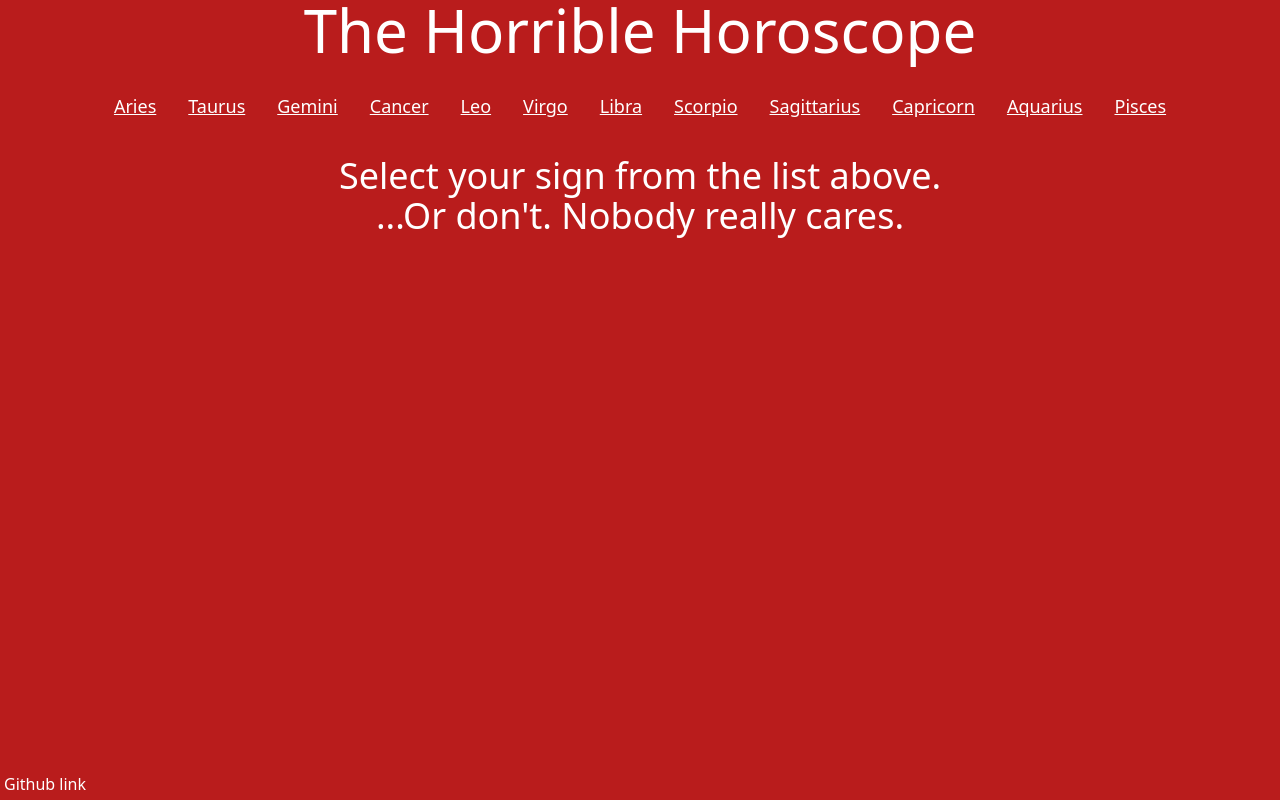
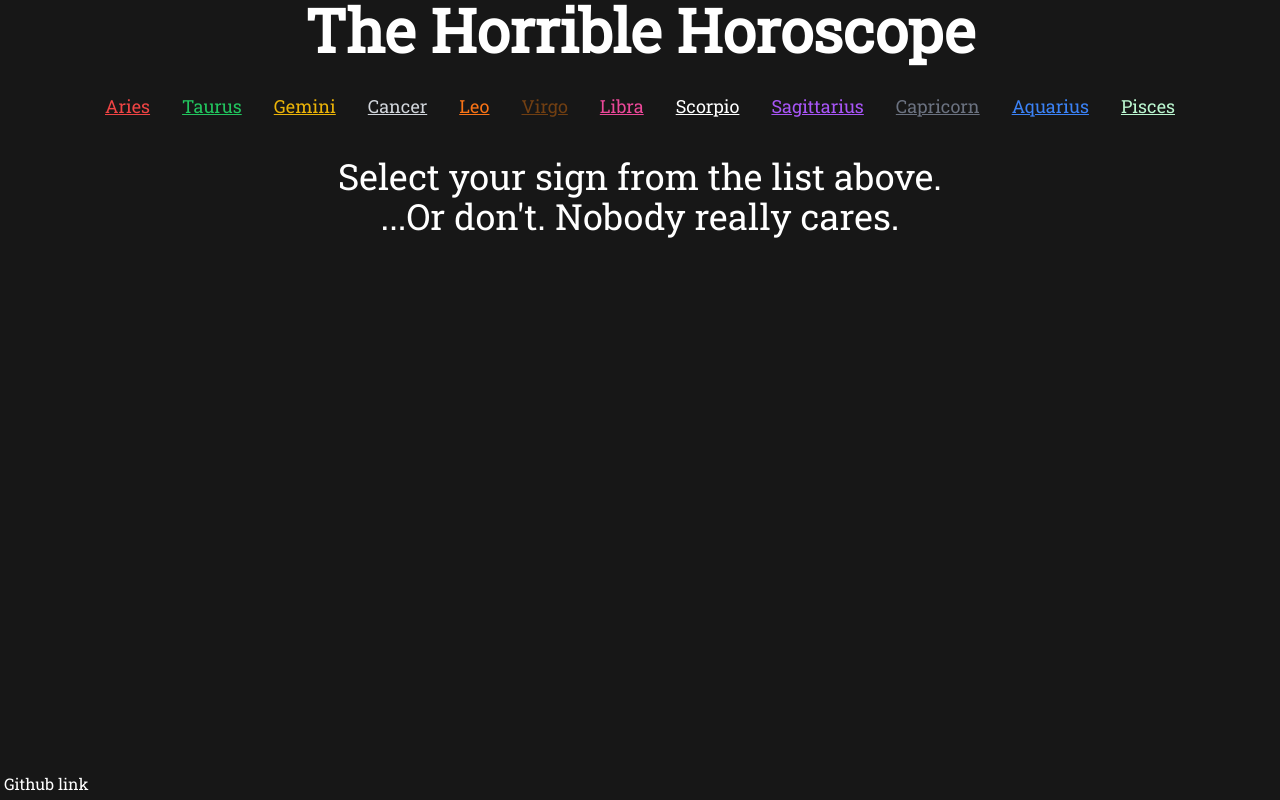
Before and after one commit to joayo13/horrible-horoscope, a React (Create React App) app: page / in a window 1280 px wide. Built offline with nearby package versions, Linux system fonts and the light colour scheme.

Commit message:
changed color schemes

```diff
--- a/public/index.html
+++ b/public/index.html
@@ -14,6 +14,9 @@
     -->
     <link rel="manifest" href="%PUBLIC_URL%/manifest.json" />
     <title>Horrible Horoscope</title>
+    <link rel="preconnect" href="https://fonts.googleapis.com">
+    <link rel="preconnect" href="https://fonts.gstatic.com" crossorigin>
+    <link href="https://fonts.googleapis.com/css2?family=Roboto+Slab&display=swap" rel="stylesheet">
   </head>
   <body>
     <noscript>You need to enable JavaScript to run this app.</noscript>
--- a/src/App.js
+++ b/src/App.js
@@ -1,28 +1,33 @@
 import { useState } from "react";
-
+import './animations.css'
 
 function App() {
   const [sign, setSign] = useState(undefined)
+  function handleSignSelect(e) {
+    const signName = e.target.id
+    console.log(signName)
+    setSign(signName)
+  }
   return (
-    <div className="text-center bg-red-700 h-screen text-white">
-    <h1 className="text-6xl">The Horrible Horoscope</h1>
-    <ul className="flex flex-wrap gap-8 justify-center px-1 py-8 md:text-lg underline">
-    <button>Aries</button>
-    <button>Taurus</button>
-    <button>Gemini</button>
-    <button>Cancer</button>
-    <button>Leo</button>
-    <button>Virgo</button>
-    <button>Libra</button>
-    <button>Scorpio</button>
-    <button>Sagittarius</button>
-    <button>Capricorn</button>
-    <button>Aquarius</button>
-    <button>Pisces</button>
+    <div className="text-center bg-neutral-900 h-screen text-white">
+    <h1 className="text-6xl"><strong>The Horrible Horoscope</strong></h1>
+    <ul className="flex flex-wrap gap-8 justify-center px-1 py-8 md:text-lg">
+    <button id="Aries" className="text-red-500 underline" onClick={(e) => handleSignSelect(e)}>Aries</button>
+    <button id="Taurus" className="text-green-500 underline"onClick={(e) => handleSignSelect(e)}>Taurus</button>
+    <button id="Gemini" className="text-yellow-500 underline"onClick={(e) => handleSignSelect(e)}>Gemini</button>
+    <button id="Cancer" className="text-gray-300 underline"onClick={(e) => handleSignSelect(e)}>Cancer</button>
+    <button id="Leo" className="text-orange-500 underline"onClick={(e) => handleSignSelect(e)}>Leo</button>
+    <button id="Virgo" className="text-yellow-900 underline"onClick={(e) => handleSignSelect(e)}>Virgo</button>
+    <button id="Libra" className="text-pink-500 underline"onClick={(e) => handleSignSelect(e)}>Libra</button>
+    <button id="Scorpio" className="white underline"onClick={(e) => handleSignSelect(e)}>Scorpio</button>
+    <button id="Sagittarius" className="text-purple-500 underline"onClick={(e) => handleSignSelect(e)}>Sagittarius</button>
+    <button id="Capricorn" className="text-gray-500 underline"onClick={(e) => handleSignSelect(e)}>Capricorn</button>
+    <button id="Aquarius" className="text-blue-500 underline"onClick={(e) => handleSignSelect(e)}>Aquarius</button>
+    <button id="Pisces" className="text-green-200 underline"onClick={(e) => handleSignSelect(e)}>Pisces</button>
     </ul>
     {sign ?
-    <div>
-    <h2 className="p-1 text-xl md:text-4xl">Daily Horrible Horoscope for {'Sagittarius'}</h2>
+    <div className="fade-in-slow">
+    <h2 className="p-1 text-xl md:text-4xl">Daily Horrible Horoscope for {sign}</h2>
     <p className="p-1 py-8 md:text-lg">Example horoscope font</p>
     </div>
     : <h2 className="p-1 text-xl md:text-4xl">Select your sign from the list above.<br></br>...Or don't. Nobody really cares.</h2>}
--- /dev/null
+++ b/src/animations.css
@@ -0,0 +1,12 @@
+@keyframes fade-in {
+  from {
+    opacity: 0;
+  }
+
+  to {
+    opacity: 100;
+  }
+}
+.fade-in-slow {
+    animation: fade-in 500ms forwards;
+}
--- a/src/index.css
+++ b/src/index.css
@@ -3,4 +3,5 @@
 @tailwind utilities;
 body {
   margin: 0;
+  font-family: 'Roboto Slab', serif;
 }
```
